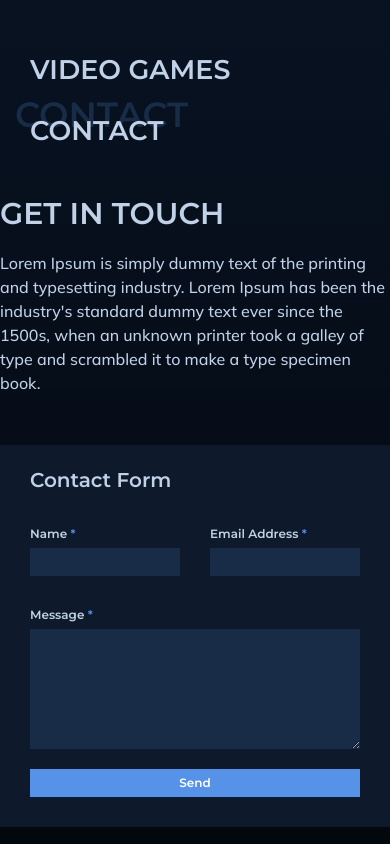
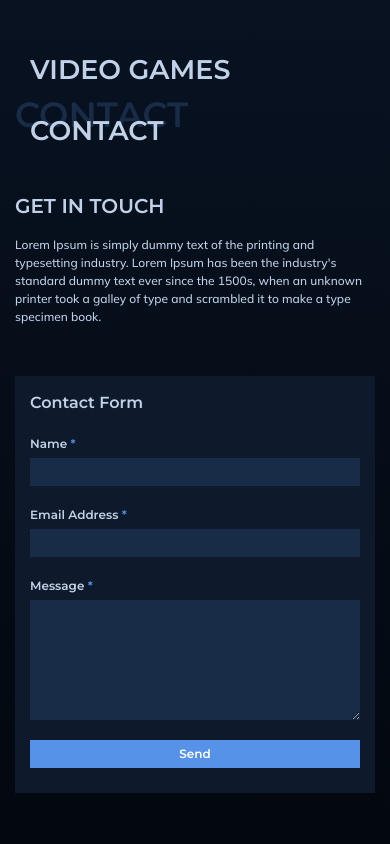
Before and after one commit to timewn1/angular-test, an Angular app: page /contact in a window 390 px wide. Built offline with nearby package versions, Linux system fonts and the light colour scheme.

Commit message:
feat: contact page mobile responsive

```diff
--- a/src/app/pages/contact/contact.component.html
+++ b/src/app/pages/contact/contact.component.html
@@ -1,17 +1,17 @@
-<section class="container">
+<section class="container px-15">
   <div class="flex justify-center">
     <div class="max-w-600">
-      <h4 class="text-30 text-primary font-medium mb-15 uppercase">Get in touch</h4>
-      <p class="text-primary mb-50">
+      <h4 class="text-20 xl:text-30 text-primary font-medium mb-15 uppercase">Get in touch</h4>
+      <p class="text-12 xl:text-14 text-primary mb-50">
         Lorem Ipsum is simply dummy text of the printing and typesetting industry. Lorem Ipsum has been the industry's
         standard dummy text ever since the 1500s, when an unknown printer took a galley of type and scrambled it to make
         a type specimen book.
       </p>
-      <div class="bg-thick px-30 pt-20 pb-30">
-        <h4 class="text-20 text-primary font-medium mb-30">Contact Form</h4>
+      <div class="bg-thick px-15 pt-15 pb-25 xl:px-30 xl:pt-20 xl:pb-30 mb-30">
+        <h4 class="text-16 md:text-20 text-primary font-medium mb-20">Contact Form</h4>
         <form class="text-primary">
-          <div class="grid grid-cols-2 gap-x-30 mb-30">
-            <div class="form-group">
+          <div class="grid grid-cols-1 md:grid-cols-2 gap-x-30 mb-20 xl:mb-30">
+            <div class="form-group mb-20 md:mb-0">
               <label for="name">Name <span class="text-secondary">*</span></label>
               <input type="text" id="name" class="form-control" />
             </div>
```
